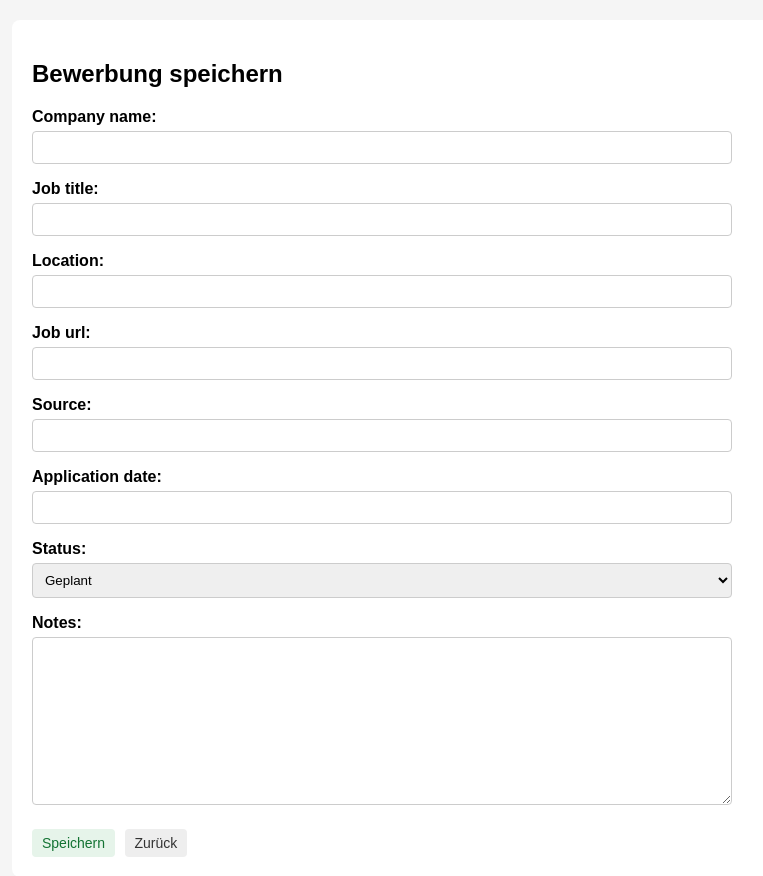
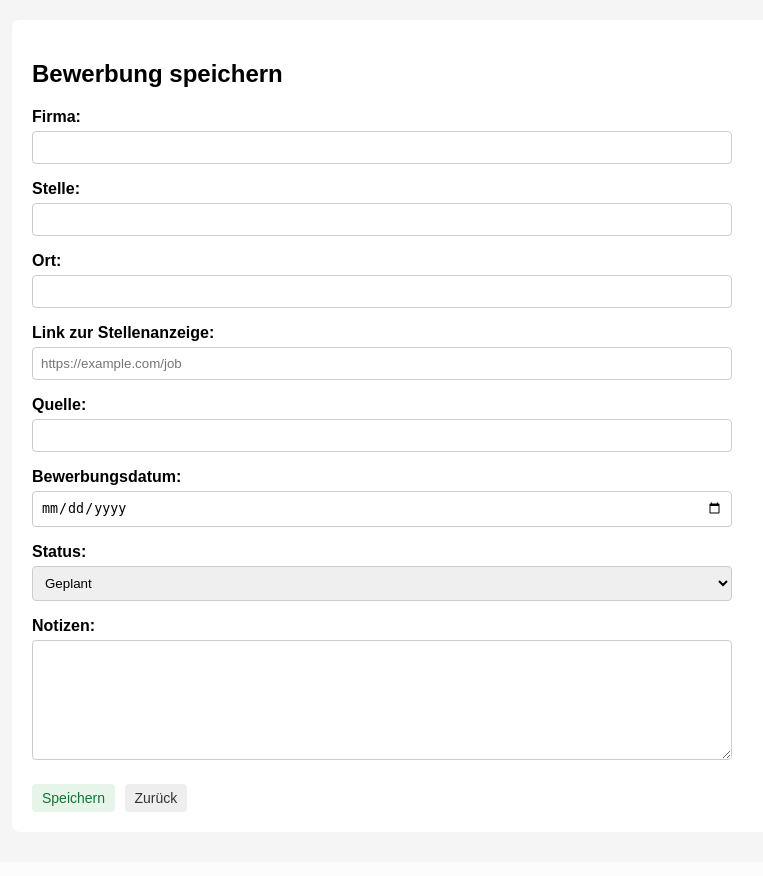
Before and after one commit to mohamadanasfattoum/jobtracker, a Django app: page /applications/create/ in a window 1280 px wide. Shown: the part 116-992 px from the top of the page, without its empty margins (18-781 px from the left). After the commit the page ends 928 px from the top, so only its background shows below. Run offline with Django 5.2, Linux system fonts and the light colour scheme.

Commit message:
feat: improve application form UX

```diff
--- a/JobApplication/forms.py
+++ b/JobApplication/forms.py
@@ -1,17 +1,35 @@
 from django import forms
 from .models import JobApplication
-
 
 class JobApplicationForm(forms.ModelForm):
     class Meta:
         model = JobApplication
         fields = [
-        "company_name",
-        "job_title",
-        "location",
-        "job_url",
-        "source",
-        "application_date",
-        "status",
-        "notes",
+            "company_name",
+            "job_title",
+            "location",
+            "job_url",
+            "source",
+            "application_date",
+            "status",
+            "notes",
         ]
+
+        labels = {
+            "company_name": "Firma",
+            "job_title": "Stelle",
+            "location": "Ort",
+            "job_url": "Link zur Stellenanzeige",
+            "source": "Quelle",
+            "application_date": "Bewerbungsdatum",
+            "status": "Status",
+            "notes": "Notizen",
+        }
+
+        widgets = {
+            "application_date": forms.DateInput(attrs={"type": "date"}),
+            "notes": forms.Textarea(attrs={"rows": 4}),
+            "job_url": forms.URLInput(
+                attrs={"placeholder": "https://example.com/job"}
+            ),
+        }
--- a/JobApplication/templates/JobApplication/jobapplication_list.html
+++ b/JobApplication/templates/JobApplication/jobapplication_list.html
@@ -162,7 +162,9 @@
             </tr>
         {% empty %}
             <tr>
-                <td colspan="6">Keine Bewerbungen vorhanden.</td>
+                <td colspan="6" class="empty-message">
+                    Noch keine Bewerbungen vorhanden.
+                </td>
             </tr>
         {% endfor %}
     </tbody>
--- a/static/css/style.css
+++ b/static/css/style.css
@@ -290,3 +290,14 @@ th {
 .detail-card p {
     margin-bottom: 10px;
 }
+
+/* =========================
+   Empty State
+   ========================= */
+
+.empty-message {
+    text-align: center;
+    padding: 20px;
+    color: #666;
+    font-style: italic;
+}
```
